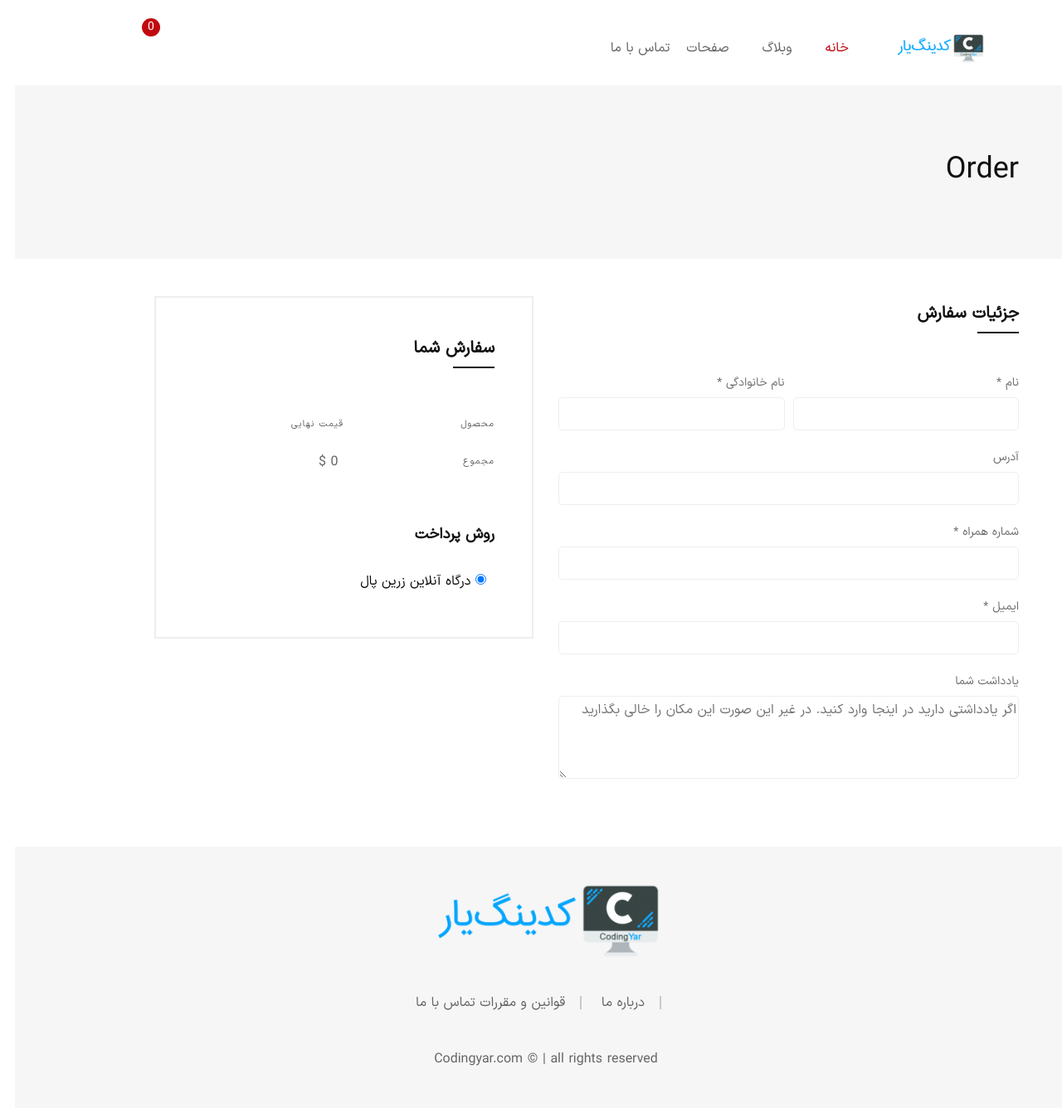
After one commit to Zohreh-nm/online_shop1, a Django app: page /order/create/ in a window 1280 px wide. The commit adds this page. Shown: the whole page at 83% size. Run offline with Django 5.2, Linux system fonts and the light colour scheme; parts of the project's set-up code (start-up, migrations or seed data) failed here and were passed over; some libraries are stand-ins or nearby versions; some web fonts are replaced.

Commit message:
add order view and template

```diff
--- a/config/settings.py
+++ b/config/settings.py
@@ -198,3 +198,6 @@ ACCOUNT_UNIQUE_EMAIL = True
 # crispy forms
 CRISPY_ALLOWED_TEMPLATE_PACK = 'bootstrap4'
 CRISPY_TEMPLATE_PACK = 'bootstrap4'
+
+# ckeditor
+CKEDITOR_BASEPATH = "/my_static/ckeditor/ckeditor/"
--- a/config/urls.py
+++ b/config/urls.py
@@ -26,6 +26,7 @@ urlpatterns = [
     path('accounts/', include('allauth.urls')),
     path('products/', include('products.urls')),
     path('cart/', include('cart.urls')),
+    path('order/', include('orders.urls')),
 
     # Rosetta (i18n)
     path('rosetta/', include('rosetta.urls')),
--- /dev/null
+++ b/orders/templates/orders/order_create.html
@@ -0,0 +1,113 @@
+{% extends '_base.html' %}
+
+
+{% load i18n %}
+{% load crispy_forms_tags %}
+{% load persian_translation_tags %}
+
+
+{% block content %}
+     <!-- Main Content Wrapper Start -->
+    <div class="main-content-wrapper">
+        {% translate 'Order' as header_name  %}
+        {% include 'topheader.html' with header_name=header_name %}
+        <div class="page-content-inner">
+            <div class="container">
+                <div class="row pt--50 pt-md--40 pt-sm--20"></div>
+                <div class="row pb--80 pb-md--60 pb-sm--40">
+                    <!-- Checkout Area Start -->
+                    <div class="col-lg-6">
+                        <div class="checkout-title mt--10">
+                            <h2>جزئیات سفارش</h2>
+                        </div>
+                        <div class="checkout-form">
+                            <form action="#" class="form form--checkout">
+                                <div class="form-row mb--20">
+                                    <div class="form__group col-md-6 mb-sm--30">
+                                        <label for="billing_fname" class="form__label form__label--2">نام  <span class="required">*</span></label>
+                                        <input type="text" name="billing_fname" id="billing_fname" class="form__input form__input--2">
+                                    </div>
+                                    <div class="form__group col-md-6">
+                                        <label for="billing_lname" class="form__label form__label--2">نام خانوادگی  <span class="required">*</span></label>
+                                        <input type="text" name="billing_lname" id="billing_lname" class="form__input form__input--2">
+                                    </div>
+                                </div>
+                                <div class="form-row mb--20">
+                                    <div class="form__group col-12">
+                                        <label for="billing_company" class="form__label form__label--2">آدرس</label>
+                                        <input type="text" name="billing_company" id="billing_company" class="form__input form__input--2">
+                                    </div>
+                                </div>
+                                <div class="form-row mb--20">
+                                    <div class="form__group col-12">
+                                        <label for="billing_phone" class="form__label form__label--2">شماره همراه <span class="required">*</span></label>
+                                        <input type="text" name="billing_phone" id="billing_phone" class="form__input form__input--2">
+                                    </div>
+                                </div>
+                                <div class="form-row mb--20">
+                                    <div class="form__group col-12">
+                                        <label for="billing_email" class="form__label form__label--2">ایمیل  <span class="required">*</span></label>
+                                        <input type="email" name="billing_email" id="billing_email" class="form__input form__input--2">
+                                    </div>
+                                </div>
+                                <div class="form-row">
+                                    <div class="form__group col-12">
+                                        <label for="orderNotes" class="form__label form__label--2">یادداشت شما</label>
+                                        <textarea class="form__input form__input--2 form__input--textarea" id="orderNotes" name="orderNotes" placeholder="اگر یادداشتی دارید در اینجا وارد کنید. در غیر این صورت این مکان را خالی بگذارید"></textarea>
+                                    </div>
+                                </div>
+                            </form>
+                        </div>
+                    </div>
+                    <div class="col-xl-5 offset-xl-1 col-lg-6 mt-md--40">
+                        <div class="order-details">
+                            <div class="checkout-title mt--10">
+                                <h2>سفارش شما</h2>
+                            </div>
+                            <div class="table-content table-responsive mb--30">
+                                <table class="table order-table order-table-2">
+                                    <thead>
+                                        <tr>
+                                            <th>محصول</th>
+                                            <th class="text-right">قیمت نهایی</th>
+                                        </tr>
+                                    </thead>
+                                    <tbody>
+                                        {% for item in cart  %}
+                                            <tr>
+                                                <th>{{ item.product_obj.title }}
+                                                    <strong><span>&#10005;</span> {{ item.quantity|translate_number }} </strong>
+                                                </th>
+                                                <td class="text-right">{{ item.product_obj.price|translate_number }}{% translate '$' %}</td>
+                                            </tr>
+                                        {% endfor %}
+                                    </tbody>
+                                    <tfoot>
+                                        <tr class="cart-subtotal">
+                                            <th>مجموع</th>
+                                            <td class="text-right">{{ cart.get_total_price|translate_number }} {% translate '$' %}</td>
+                                        </tr>
+                                    </tfoot>
+                                </table>
+                            </div>
+                            <div class="checkout-payment">
+                                <h2 class="py-5">روش پرداخت</h2>
+                                <form action="#" class="payment-form">
+                                    <div class="payment-group mb--10">
+                                        <div class="payment-radio">
+                                            <input type="radio" value="bank" name="payment-method" id="bank" checked>
+                                            <label class="payment-label" for="cheque">درگاه آنلاین زرین پال</label>
+                                        </div>
+                                    </div>
+                                </form>
+                            </div>
+                        </div>
+                    </div>
+                    <!-- Checkout Area End -->
+                </div>
+            </div>
+        </div>
+    </div>
+    <!-- Main Content Wrapper Start -->
+
+{% endblock %}
--- /dev/null
+++ b/orders/urls.py
@@ -0,0 +1,7 @@
+from django.urls import path
+
+from .views import order_create_view
+
+urlpatterns =[
+    path('create/', order_create_view, name='order_create'),
+]
--- a/orders/views.py
+++ b/orders/views.py
@@ -1,3 +1,5 @@
 from django.shortcuts import render
 
-# Create your views here.
+
+def order_create_view(request):
+    return render(request, 'orders/order_create.html')
--- a/templates/_base.html
+++ b/templates/_base.html
@@ -140,6 +140,7 @@
 
 {% endblock %}
 {% include 'cart/cart_sidebar.html' %}
+{% include 'footer.html' %}
 <!-- ************************* JS Files ************************* -->
 
 <!-- jQuery JS -->
--- /dev/null
+++ b/templates/footer.html
@@ -0,0 +1,27 @@
+<!-- Footer Start-->
+<footer class="footer">
+    <div class="footer-top bg-color ptb--50" data-bg-color="#f6f6f6">
+        <div class="container">
+            <div class="row justify-content-center">
+                <div class="col-lg-9 text-center">
+                    <div class="footer-widget mb--50">
+                        <div class="textwidget">
+                            <img src="assets/img/codingyar_logo.png" alt="Logo">
+                        </div>
+                    </div>
+                    <div class="footer-widget mb--50 pb--1">
+                        <ul class="footer-menu">
+                            <li><a href="">درباره ما</a></li>
+                            <li><a href="">قوانین و مقررات</a></li>
+                            <li><a href="">تماس با ما</a></li>
+                        </ul>
+                    </div>
+                    <div class="footer-widget">
+                        Codingyar.com © | all rights reserved
+                    </div>
+                </div>
+            </div>
+        </div>
+    </div>
+</footer>
+<!-- Footer End-->
```
Also changed, not shown: products/templates/products/product_detail.html (+0 -27 lines), products/templates/products/product_list.html (+0 -27 lines), orders/locale/fa/LC_MESSAGES/django.po (added), 1 other file.
